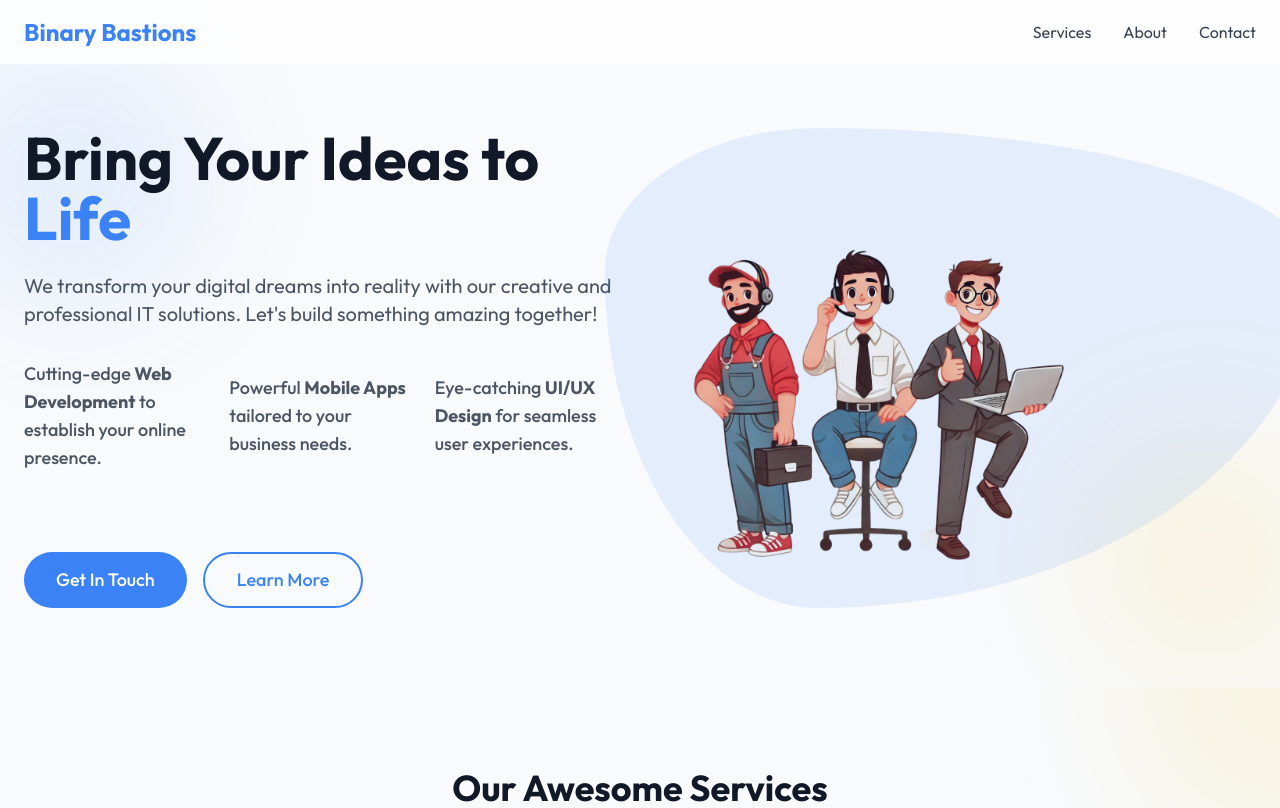
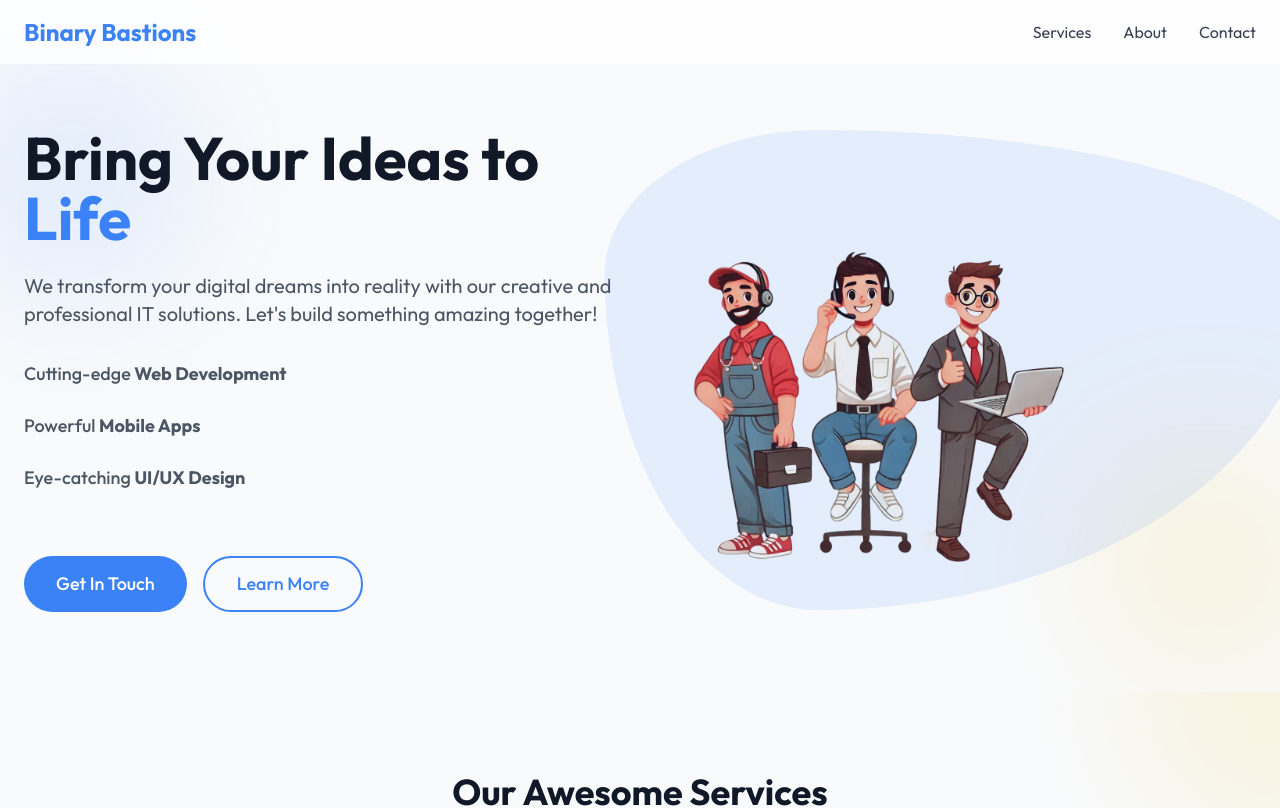
Before and after one commit to mikhlas9/It_service_company, a Next.js app: page / in a window 1280 px wide. Shown: the top 808 px of the page. Built offline with nearby package versions, Linux system fonts and the light colour scheme.

Commit message:
hero page design change

```diff
--- a/app/components/Header.jsx
+++ b/app/components/Header.jsx
@@ -59,15 +59,15 @@ export default function Header() {
                 About
               </Link>
               <Link
-                href="#contact"
+                href="/contact"
                 className="text-gray-700 hover:text-[#3B82F6] transition-colors"
                 onClick={() => setIsOpen(false)}
               >
                 Contact
               </Link>
-              <button className="bg-[#3B82F6] text-white px-6 py-2 rounded-full hover:bg-[#2563EB] transition-colors w-full">
+              {/* <button className="bg-[#3B82F6] text-white px-6 py-2 rounded-full hover:bg-[#2563EB] transition-colors w-full">
                 Get Started
-              </button>
+              </button> */}
             </div>
           </div>
         )}
--- a/app/components/Hero.jsx
+++ b/app/components/Hero.jsx
@@ -23,13 +23,24 @@ export default function Hero() {
               </p>
 
               {/* Service Highlights */}
-              <div className="grid grid-cols-1 sm:grid-cols-3 gap-6 mb-8 text-left">
-                <div className="flex items-center gap-4">
-                  <p className="text-gray-600 text-lg font-medium">
-                    Cutting-edge <span className="font-bold">Web Development</span> to establish your online presence.
-                  </p>
-                </div>
-                <div className="flex items-center gap-4">
+              <div className="grid grid-cols-1 sm:grid-cols-1 gap-6 mb-8 text-left">
+  <div className="flex items-center gap-4">
+    <p className="text-gray-600 text-lg font-medium">
+      Cutting-edge <span className="font-bold">Web Development</span>
+    </p>
+  </div>
+  <div className="flex items-center gap-4">
+    <p className="text-gray-600 text-lg font-medium">
+      Powerful <span className="font-bold">Mobile Apps</span>
+    </p>
+  </div>
+  <div className="flex items-center gap-4">
+    <p className="text-gray-600 text-lg font-medium">
+      Eye-catching <span className="font-bold">UI/UX Design</span>
+    </p>
+  </div>
+</div>
+                {/* <div className="flex items-center gap-4">
                   <p className="text-gray-600 text-lg font-medium">
                     Powerful <span className="font-bold">Mobile Apps</span> tailored to your business needs.
                   </p>
@@ -38,11 +49,11 @@ export default function Hero() {
                   <p className="text-gray-600 text-lg font-medium">
                     Eye-catching <span className="font-bold">UI/UX Design</span> for seamless user experiences.
                   </p>
-                </div>
-              </div>
+                </div> */}
+              {/* </div> */}
 
               {/* CTA Buttons */}
-              <div className="flex flex-col sm:flex-row gap-4 justify-center lg:justify-start mt-20">
+              <div className="flex flex-col sm:flex-row gap-4 justify-center lg:justify-start mt-16">
                 <button className="bg-[#3B82F6] text-white px-8 py-3 rounded-full text-lg font-medium hover:bg-[#2563EB] transition-colors">
                   <Link href="/contact" >
                   Get In Touch
```
